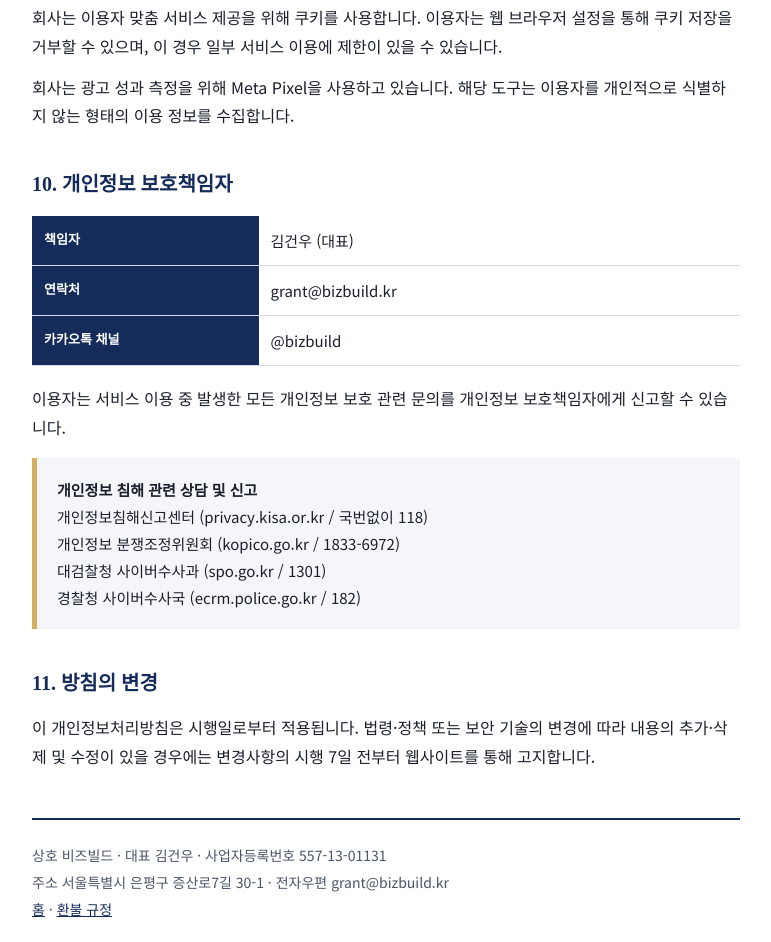
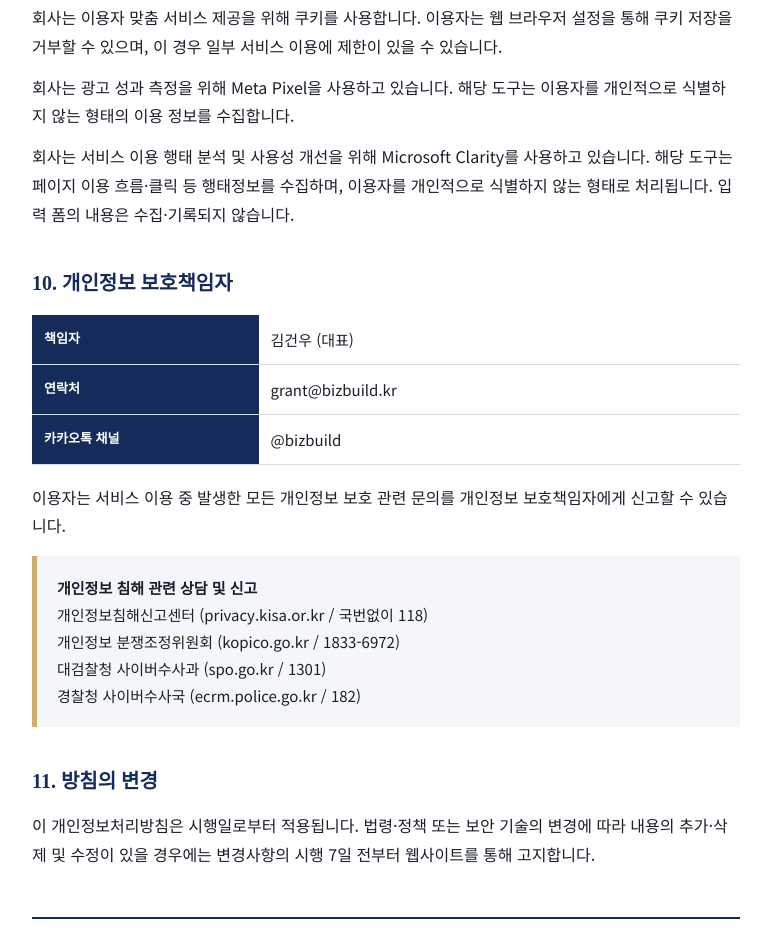
Before and after one commit to snsbiz8001/bizbuild-website, a plain HTML site: page privacy.html in a window 1280 px wide. Shown: the part 3190-4132 px from the top of the page, without its empty margins (254-1025 px from the left). Drawn offline with Linux system fonts and the light colour scheme.

Commit message:
docs(privacy): 9조 쿠키의 운용에 Microsoft Clarity 문단 추가

```diff
--- a/privacy.html
+++ b/privacy.html
@@ -124,6 +124,7 @@ a{color:var(--navy)}
 <h2>9. 쿠키의 운용</h2>
 <p>회사는 이용자 맞춤 서비스 제공을 위해 쿠키를 사용합니다. 이용자는 웹 브라우저 설정을 통해 쿠키 저장을 거부할 수 있으며, 이 경우 일부 서비스 이용에 제한이 있을 수 있습니다.</p>
 <p>회사는 광고 성과 측정을 위해 Meta Pixel을 사용하고 있습니다. 해당 도구는 이용자를 개인적으로 식별하지 않는 형태의 이용 정보를 수집합니다.</p>
+<p>회사는 서비스 이용 행태 분석 및 사용성 개선을 위해 Microsoft Clarity를 사용하고 있습니다. 해당 도구는 페이지 이용 흐름·클릭 등 행태정보를 수집하며, 이용자를 개인적으로 식별하지 않는 형태로 처리됩니다. 입력 폼의 내용은 수집·기록되지 않습니다.</p>
 
 <h2>10. 개인정보 보호책임자</h2>
 <table>
```
